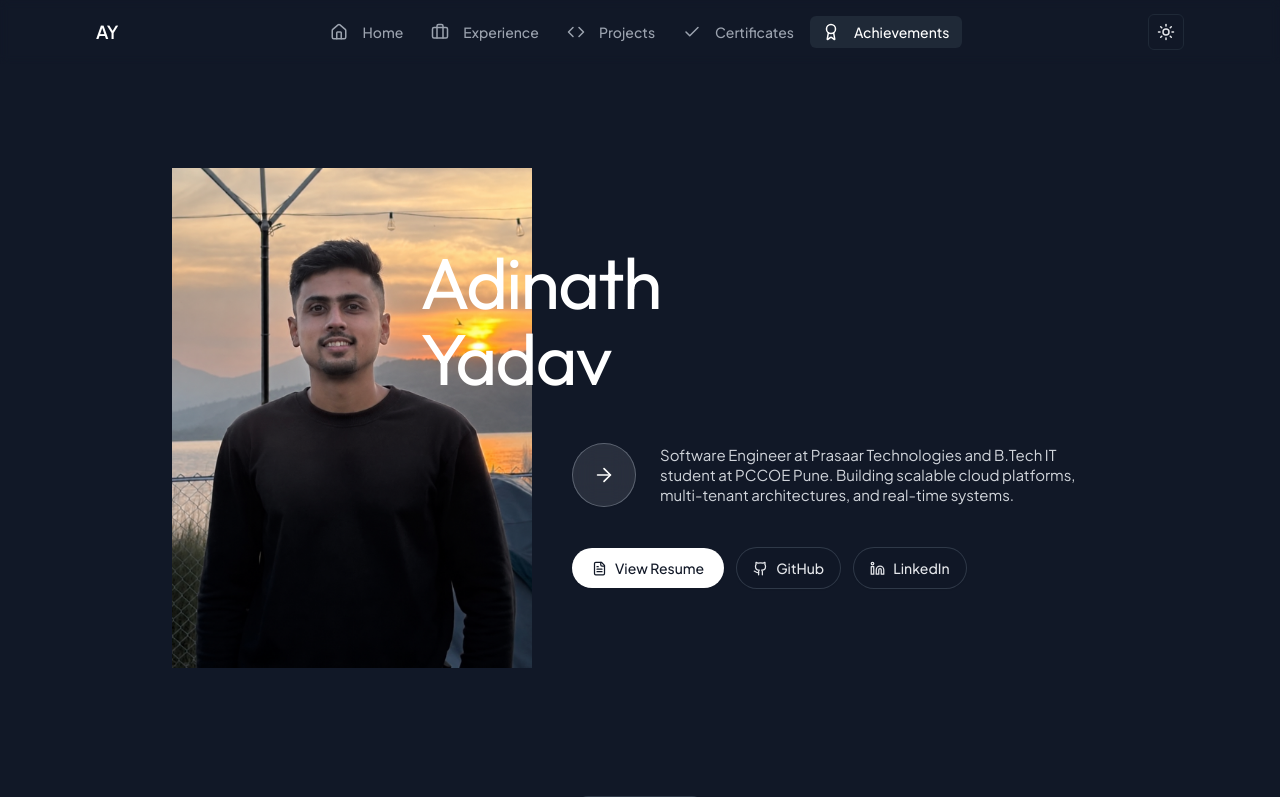
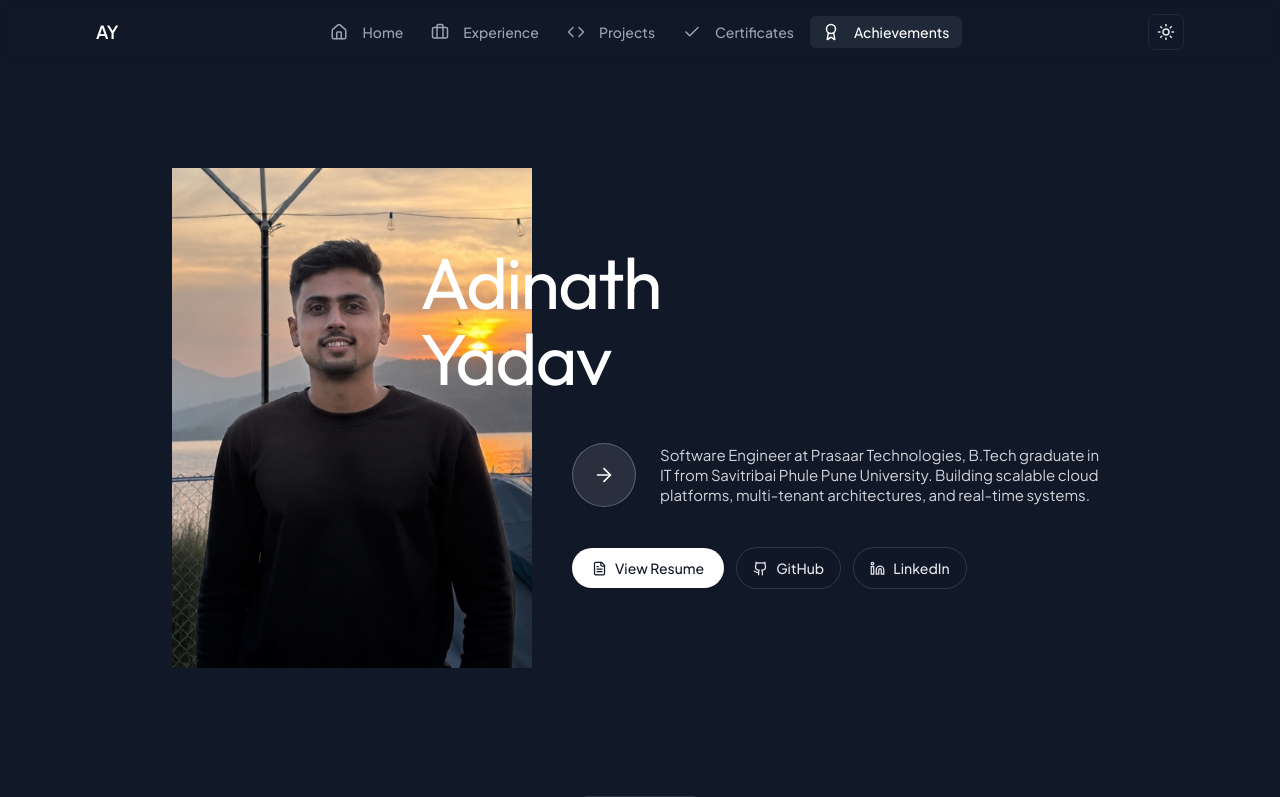
Before and after one commit to adinathyadav2002/Portfolio, a React (Vite) app: page / in a window 1280 px wide. Shown: the top 797 px of the page. Built offline with nearby package versions, Linux system fonts and the light colour scheme.

Commit message:
update professional background and education details in Main section

```diff
--- a/src/components/sections/Main.tsx
+++ b/src/components/sections/Main.tsx
@@ -91,7 +91,7 @@ export default function Main({ darkMode, setDarkMode }) {
                   className={`text-xs sm:text-sm md:text-[15px] leading-relaxed font-normal max-w-xs sm:max-w-sm md:max-w-md ${darkMode ? "text-gray-300" : "text-gray-600"
                     }`}
                 >
-                  Software Engineer at Prasaar Technologies and B.Tech IT student at PCCOE Pune. Building scalable cloud platforms, multi-tenant architectures, and real-time systems.
+                  Software Engineer at Prasaar Technologies, B.Tech graduate in IT from Savitribai Phule Pune University. Building scalable cloud platforms, multi-tenant architectures, and real-time systems.
                 </p>
               </div>
 
```
